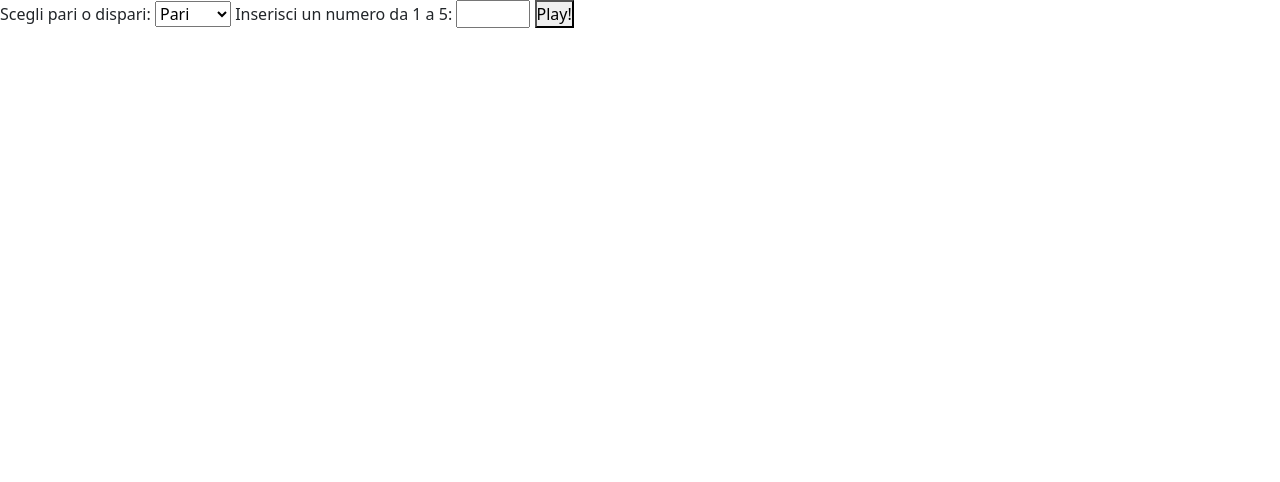
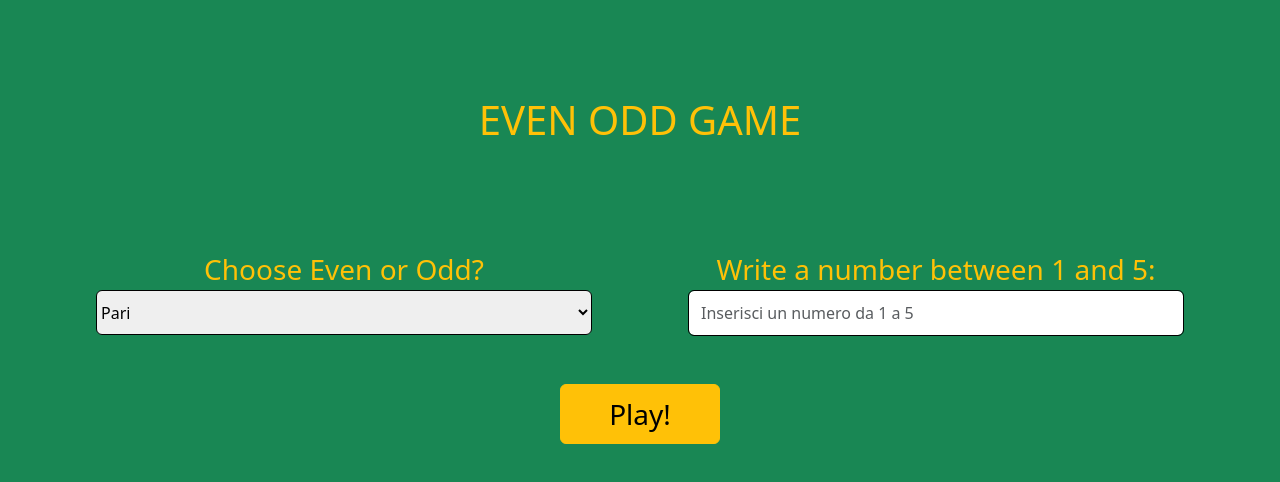
Before and after one commit to gabrielebottari/js-paliedispari, a plain HTML site: page Dispari/index.html in a window 1280 px wide. Both pictures are taken after a click on the button "Play!". Drawn offline with nearby package versions, Linux system fonts and the light colour scheme.

Commit message:
END second exercise with syle and comment END exercise

```diff
--- a/Dispari/css/style.css
+++ b/Dispari/css/style.css
@@ -10,3 +10,26 @@
 html {
     font-family: Arial, Helvetica, sans-serif;
 }
+
+select {
+    height: 45px;
+}
+
+.container-fluid {
+    height: 100vh;
+}
+
+#result {
+    font-size: 5em;
+    text-align: center;
+    margin-top: 100px;
+    text-transform: uppercase;
+}
+
+#result.right {
+    color: blue;
+}
+
+#result.wrong {
+    color: red;
+}
--- a/Dispari/index.html
+++ b/Dispari/index.html
@@ -19,18 +19,43 @@
     </head>
     <body>
 
-        <label>Scegli pari o dispari:</label>
-        <select id="choice">
-          <option value="even">Pari</option>
-          <option value="odd">Dispari</option>
-        </select>
+        <div class="container-fluid text-warning bg-success py-5">
+
+            <h1 class="text-center text-uppercase text-warning p-5">
+                Even Odd Game
+            </h1>
+
+            <form>
+                <div class="row p-5 text-center">
+
+                    <div class="col-6 px-5">
+                        <label class="d-block w-100 fs-3" for="choice">Choose Even or Odd?</label>
+                        <select class="d-block w-100 rounded-2 lh-lg border-black" id="choice">
+                            <option value="even">Pari</option>
+                            <option value="odd">Dispari</option>
+                        </select>
+                    </div>
+
+                    <div class="col-6 px-5">
+                        <label class="d-block w-100 fs-3" for="number">Write a number between 1 and 5:</label>
+                        <input class="d-block w-100 rounded-2 lh-lg form-control border-black" type="number" id="number" placeholder="Inserisci un numero da 1 a 5" min="1" max="5" required>
+                    </div>
+
+                    <div class="p-5">
+                        <button class="px-5 py-2 fs-3 rounded-2 mx-2 btn btn-warning" onclick="play()" type="button">Play!</button>
+                    </div>
+
+                </div>
+
+                <div id="result">
+
+                </div>
+
+            </form>
 
 
-        <label>Inserisci un numero da 1 a 5:</label>
-        <input type="number" id="number" min="1" max="5">
-        <button onclick="play()">Play!</button>
-        <div id="result"></div>
 
+        </div>
 
         <!-- Bootstrap Javascript -->
         <script src="https://cdn.jsdelivr.net/npm/bootstrap@5.3.2/dist/js/bootstrap.bundle.min.js" integrity="sha384-C6RzsynM9kWDrMNeT87bh95OGNyZPhcTNXj1NW7RuBCsyN/o0jlpcV8Qyq46cDfL" crossorigin="anonymous"></script>
--- a/Dispari/js/scripts.js
+++ b/Dispari/js/scripts.js
@@ -28,7 +28,7 @@ function play() {
     console.log("Result: " + result);
 
     //controlli sull'input dell'utente sulla scelta del tag select
-    if (userChoice !== 'pari' && userChoice !== 'dispari') {
+    if (userChoice !== 'even' && userChoice !== 'odd') {
         //se non seleziona esce alert
         alert('Si prega di scegliere tra "pari" e "dispari"');
         return;
@@ -44,9 +44,11 @@ function play() {
     // se giusta vince sennò vince la CPU
     if (result === userChoice) {
         document.getElementById('result').innerHTML = 'You Win!';
+        document.getElementById('result').className = "right";
         console.log("You Win!");
     } else {
         document.getElementById('result').innerHTML = 'CPU Win!';
+        document.getElementById('result').className = "wrong";
         console.log("CPU win!");
     }
 }
```
Also changed, not shown: Pali/index.html (+1 -1 lines).
